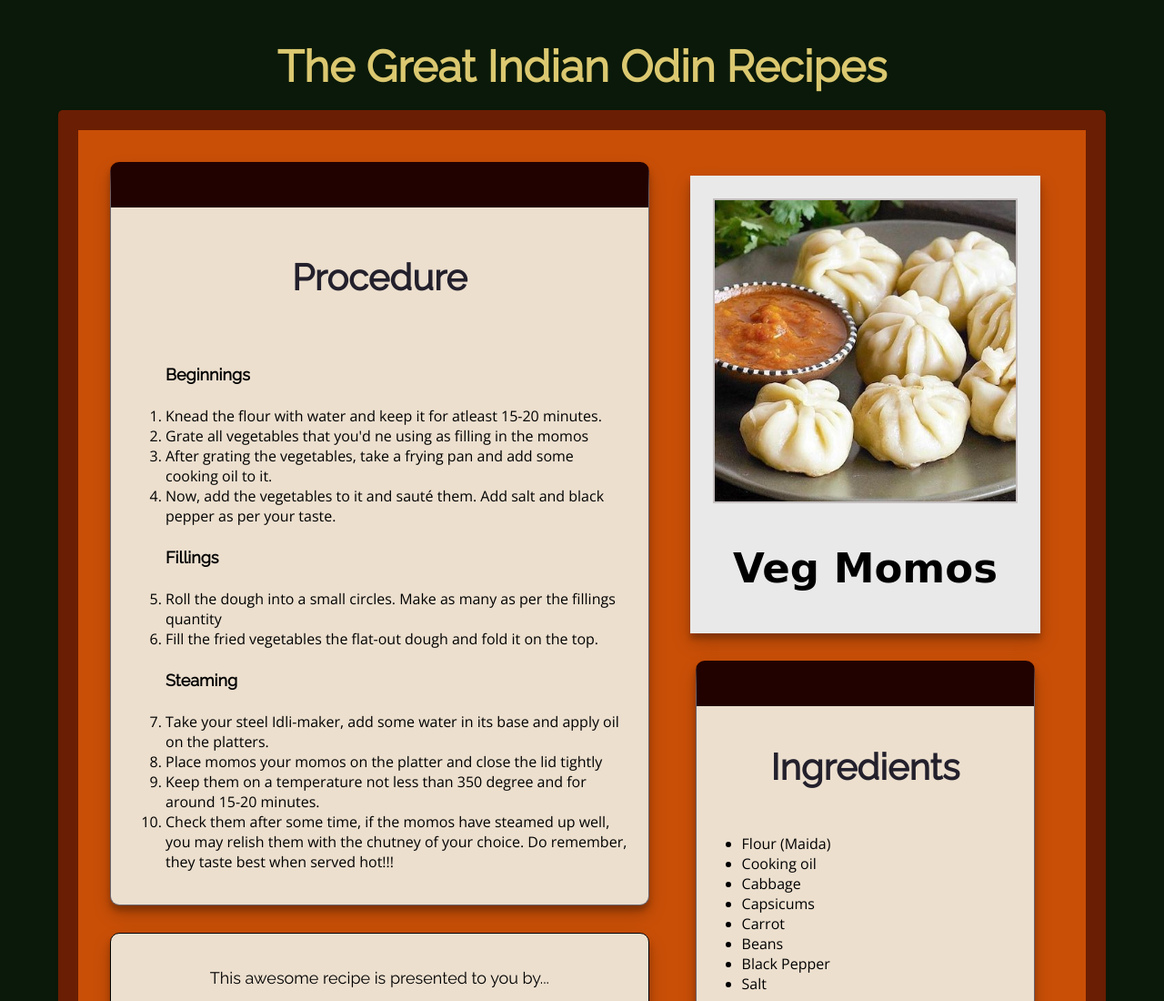
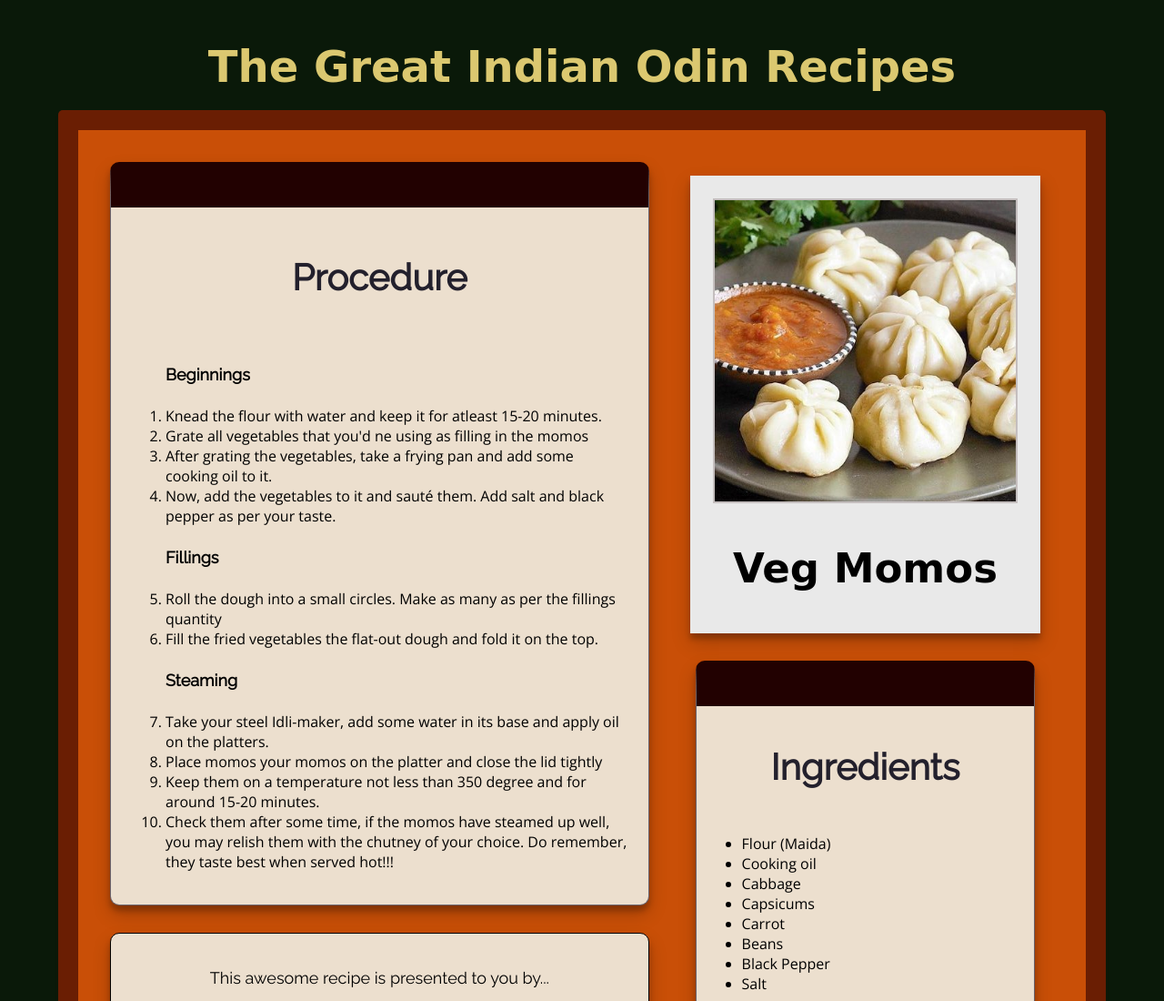
Before and after one commit to nksgr/odin-recipes, a plain HTML site: page recipes/veg-momos.html in a window 1280 px wide. Shown: the top 1100 px of the page at 91% size. Drawn offline with nearby package versions, Linux system fonts and the light colour scheme; a web font is replaced by a local one.

Commit message:
Update indexstyle.css

```diff
--- a/css/indexstyle.css
+++ b/css/indexstyle.css
@@ -31,6 +31,11 @@ body{
     justify-content: center;
     margin-top: 25px;
     background-color: rgba(2, 17, 1, 0.966);
+}
+
+
+.site-title{
+    font-family: cursive, sans-serif;
 }
 
 .recipes-container{
```
